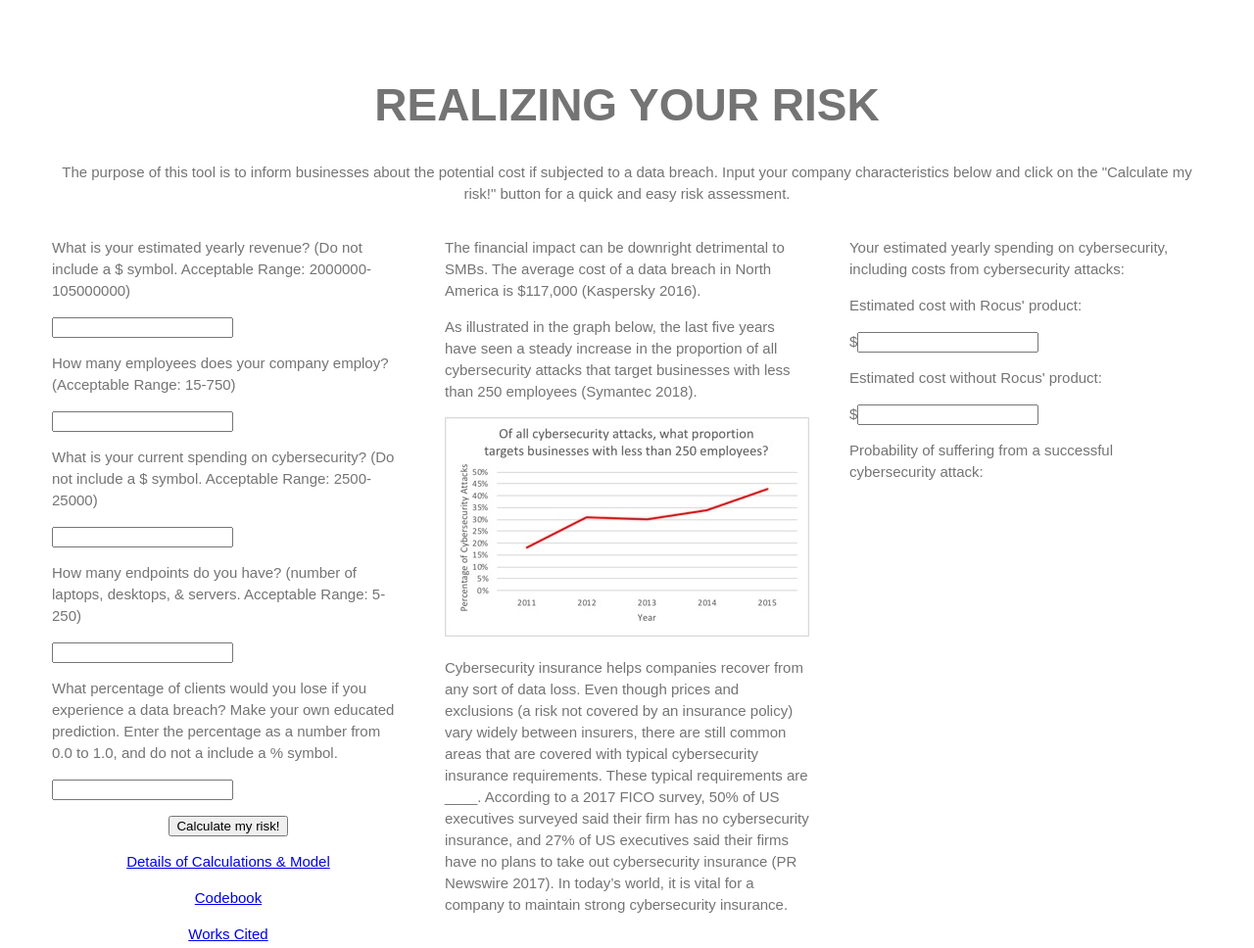
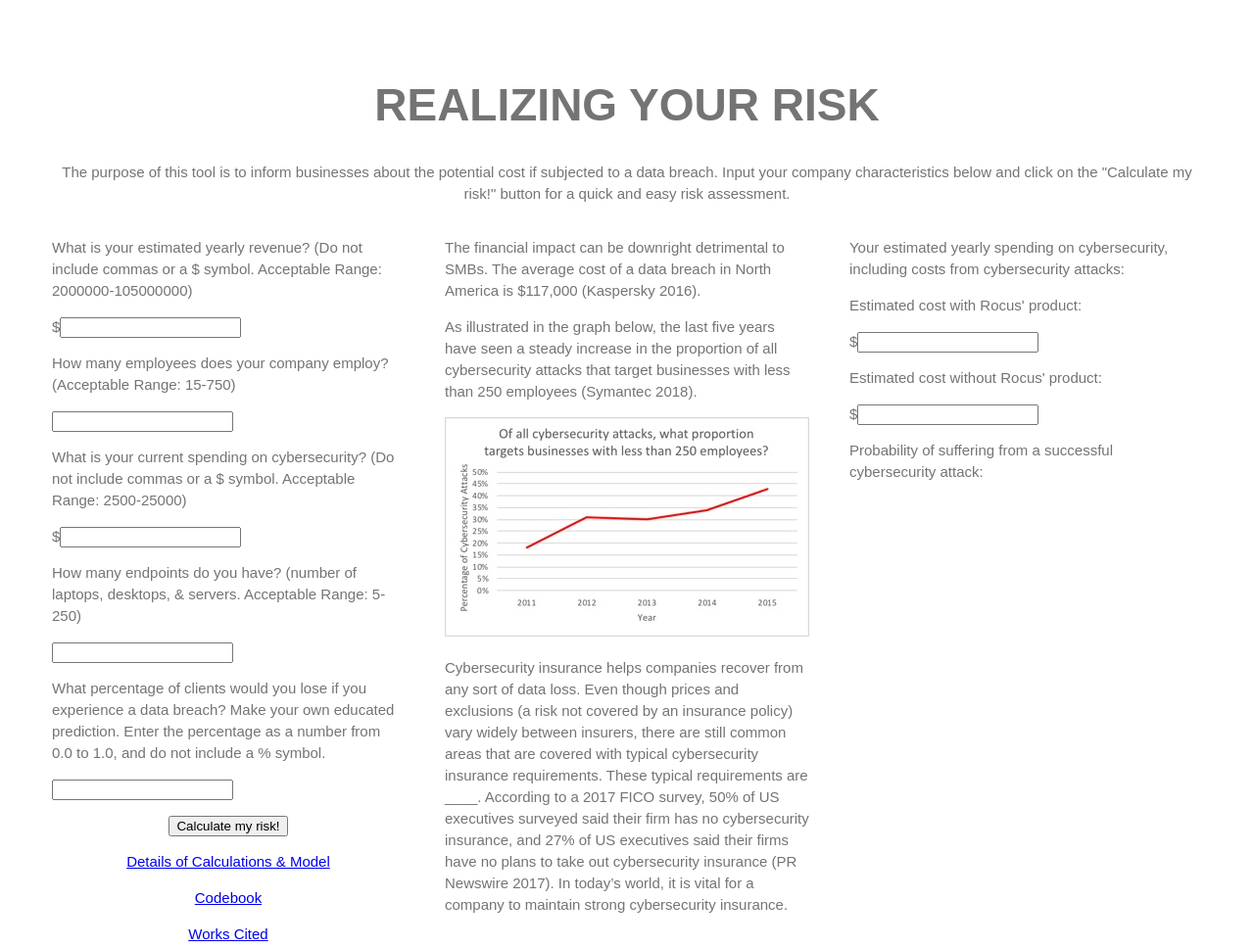
Before and after one commit to laurahiatt/Rocus-Estimator, a website: page public_html/index.html in a window 1280 px wide. Shown: the whole page at 98% size. Drawn offline with nearby package versions, Linux system fonts and the light colour scheme.

Commit message:
Updated last minute changes

```diff
--- a/public_html/index.html
+++ b/public_html/index.html
@@ -31,16 +31,16 @@ and open the template in the editor.
                         <td style="width: 31%;vertical-align:top;">
 
                             <p>What is your estimated yearly revenue? (Do not
-                            include a $ symbol. Acceptable Range: 2000000-105000000)</p>
-                            <input id="estRev" name="estRev" type="text" />
+                            include commas or a $ symbol. Acceptable Range: 2000000-105000000)</p>
+                            <p>$<input id="estRev" name="estRev" type="text" /><p>
 
                             <p>How many employees does your company employ? (Acceptable Range: 15-750)</p>
                             <input id="numEmp" name="numEmp" type="text" />
 
                             <p>What is your current spending on cybersecurity? (Do not
-                            include a $ symbol. Acceptable Range: 2500-25000) </p>
+                            include commas or a $ symbol. Acceptable Range: 2500-25000) </p>
 
-                            <input id="cybSpend" name="cybSpend" type="text" />
+                            <p>$<input id="cybSpend" name="cybSpend" type="text" /></p>
 
                             <p>How many endpoints do you have?
                                (number of laptops, desktops, & servers. Acceptable Range: 5-250)</p>
@@ -48,7 +48,7 @@ and open the template in the editor.
 
                             <p>What percentage of clients would you lose if you experience
                                 a data breach? Make your own educated prediction. Enter the percentage
-                                as a number from 0.0 to 1.0, and do not a include a % symbol.</p>
+                                as a number from 0.0 to 1.0, and do not include a % symbol.</p>
 
                             <input id="lostC" name="lostC" type="text" />
 
```
